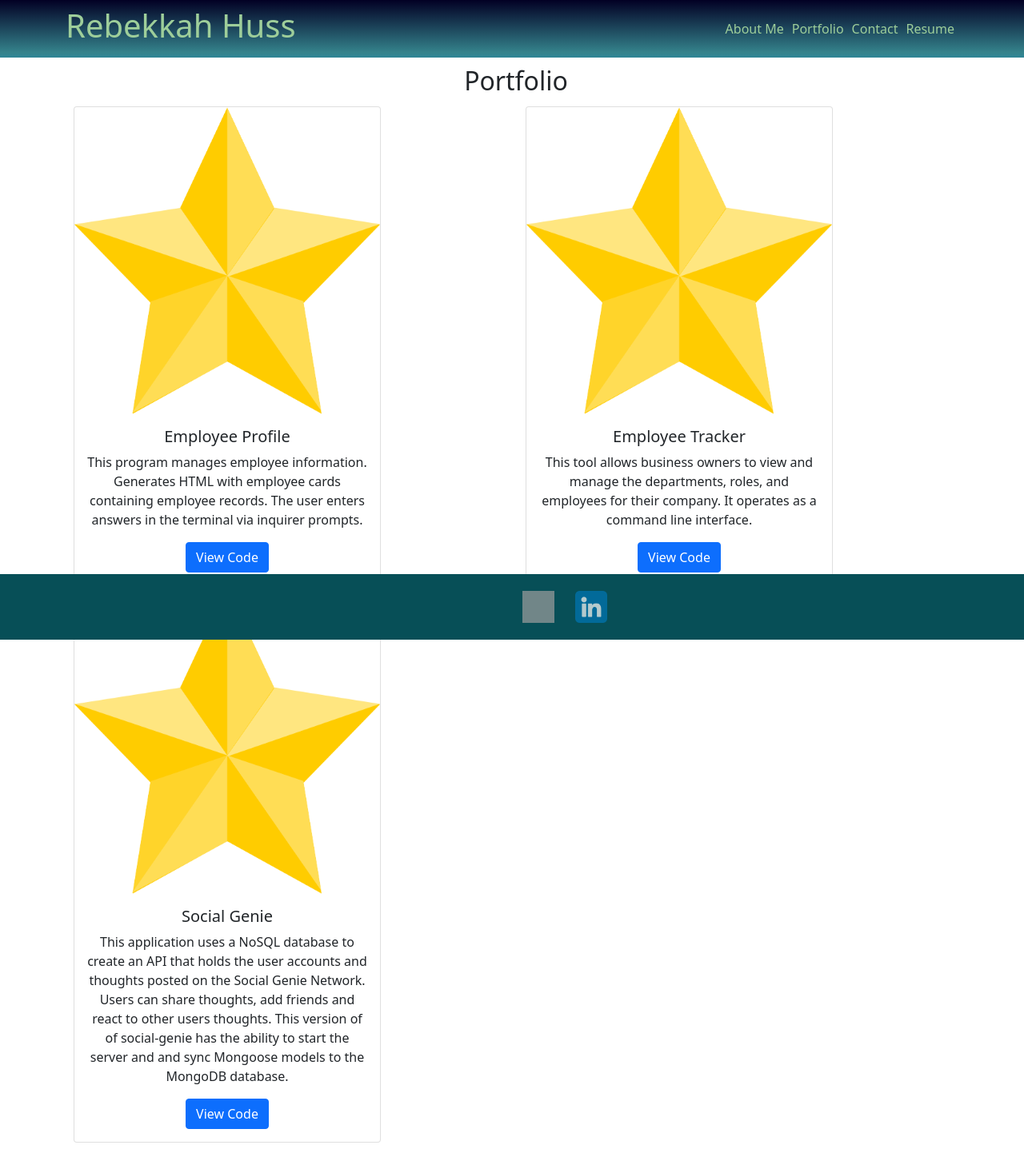
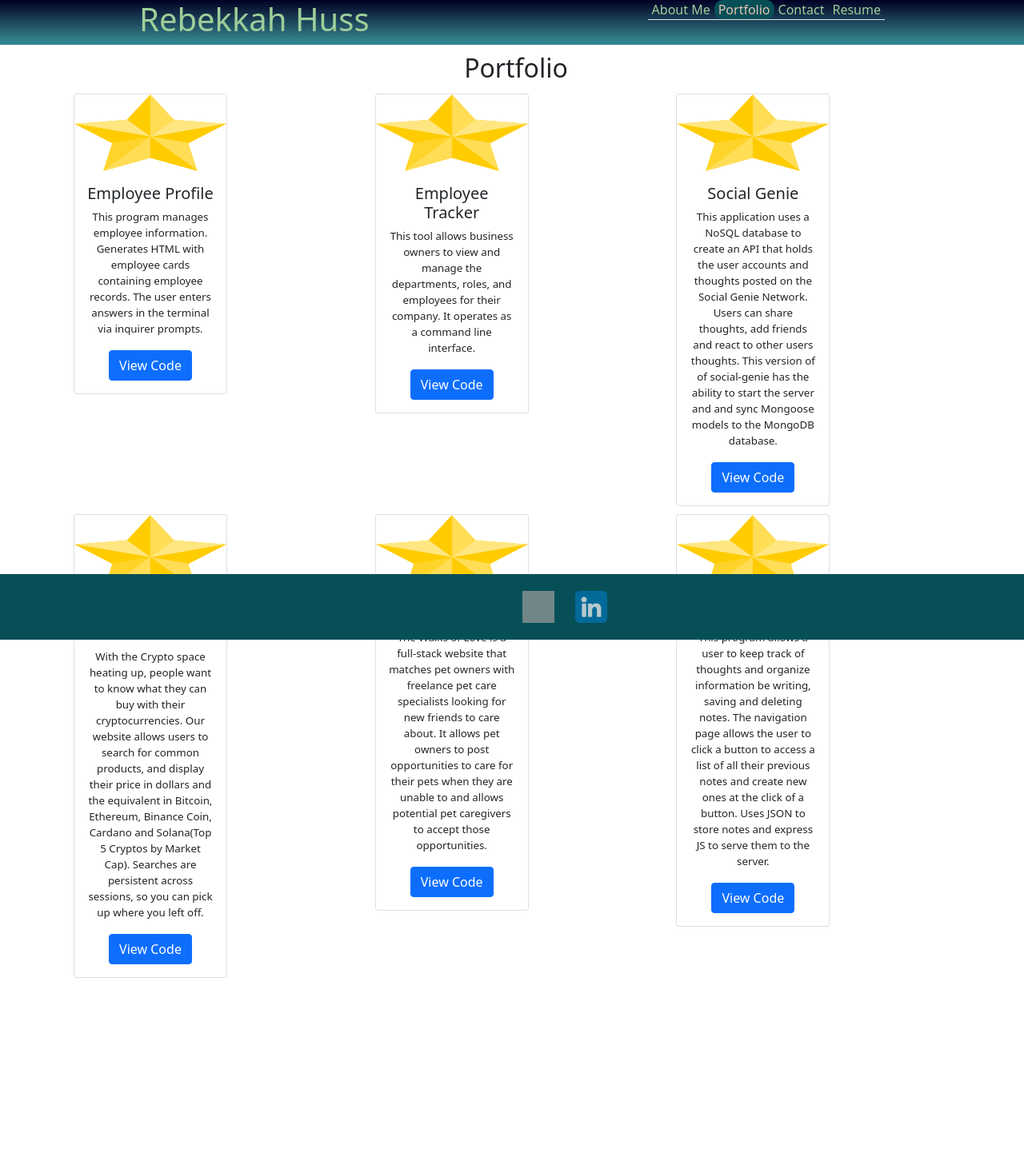
Before and after one commit to bekkahhuss/portsmouth, a React (Create React App) app: page /portfolio in a window 1280 px wide. Shown: the top 1437 px of the page at 80% size. After the commit the page ends 1328 px from the top, so only its background shows below. Built offline with nearby package versions, Linux system fonts and the light colour scheme; grey boxes are pictures that could not be loaded.

Commit message:
Styling updates-tab highlights working

```diff
--- a/src/App.css
+++ b/src/App.css
@@ -49,7 +49,14 @@
 }
 
 .photo {
-  height: 24rem;
+  height: 6rem;
+
+}
+.cardFont {
+  font-size: smaller;
+}
+.cardButton{
+  background-color: #074f57;
 }
 .icon {
   height: 40px;
@@ -76,6 +83,10 @@
   background: rgb(2,0,36);
   background: linear-gradient(180deg, rgba(2,0,36,1) 0%, rgba(52,130,139,1) 91%, rgba(46,133,150,1) 100%);
   color: #9ece9a;
+  width: 100%;
+  display: flex;
+  flex-wrap: wrap;
+  justify-content: space-around;
 }
 
 
@@ -114,3 +125,5 @@
 .extraSpace {
   height: 200px;
 }
+
+/* s */
--- a/src/header.jsx
+++ b/src/header.jsx
@@ -1,39 +1,44 @@
 import Navbar from 'react-bootstrap/Navbar';
-import Container from 'react-bootstrap/Container';
+import {Container, Col} from 'react-bootstrap';
 import Nav from 'react-bootstrap/Nav';
 import { Link } from "react-router-dom"
 import {NavLink} from "react-router-dom"
 
+// export const Header = () => {
+//   return (
+//     <Navbar className='header-test'>
+//       <Container bd="dark">
+//         <Col>
+//         <h1 >Rebekkah Huss</h1>
+//         </Col>
+//         <Col>
+//         <Nav>
+//           <Link to="/" className="App-link"> About Me</Link>
+//           <Link to="/portfolio" className="App-link">Portfolio</Link>
+//           <Link to="/contact" className="App-link">Contact</Link>
+//           <Link to="/resume" className="App-link">Resume</Link>
+//         </Nav>
+//         </Col>
+//       </Container>
+//     </Navbar>
+//   );
+
+
+// };
+
 export const Header = () => {
   return (
-    <Navbar className='header-test'>
-      <Container bd="dark">
-        <h1 >Rebekkah Huss</h1>
-        <Nav>
-          <Link to="/" className="App-link"> About Me</Link>
-          <Link to="/portfolio" className="App-link">Portfolio</Link>
-          <Link to="/contact" className="App-link">Contact</Link>
-          <Link to="/resume" className="App-link">Resume</Link>
-        </Nav>
-      </Container>
-    </Navbar>
-  );
-
-  // return (
-  //   <div className="header">
-  //     <Navbar className="header-test">
-  //       <Col>
-  //         <div>
-  //           <h1>Rebekkah Huss</h1>
-  //         </div>
-  //       </Col>
-        {/* <Col className="App-header-nav">
+    <div className="header-test">
+      <h1>Rebekkah Huss</h1>
+      <div>
+      <Nav variant="tabs" >
         <NavLink
           to="/"
           style={({ isActive }) => ({
-              color: isActive ? "#000000" : "#ffffff",
-              background: isActive ? "#92edf3" : "",
+            color: isActive ? "#e4c5af" : "#9ece9a",
+            background: isActive ? "#074f57" : "",
             borderRadius: "10px",
+            textDecorationLine: "none",
           })}
           className="App-link"
         >
@@ -42,9 +47,10 @@ export const Header = () => {
         <NavLink
           to="/portfolio"
           style={({ isActive }) => ({
-              color: isActive ? "#000000" : "#ffffff",
-              background: isActive ? "#92edf3" : "",
+            color: isActive ? "#e4c5af" : "#9ece9a",
+            background: isActive ? "#074f57" : "",
             borderRadius: "10px",
+            textDecorationLine: "none",
           })}
           className="App-link"
         >
@@ -53,27 +59,29 @@ export const Header = () => {
         <NavLink
           to="/contact"
           style={({ isActive }) => ({
-              color: isActive ? "#000000" : "#ffffff",
-              background: isActive ? "#92edf3" : "",
+            color: isActive ? "#e4c5af" : "#9ece9a",
+            background: isActive ? "#074f57" : "",
             borderRadius: "10px",
+            textDecorationLine: "none",
           })}
           className="App-link"
         >
           Contact
         </NavLink>
         <NavLink
-            to="/Resume"
+          to="/resume"
           style={({ isActive }) => ({
-              color: isActive ? "#000000" : "#ffffff",
-              background: isActive ? "#92edf3" : "",
+            color: isActive ? "#e4c5af" : "#9ece9a",
+            background: isActive ? "#074f57" : "",
             borderRadius: "10px",
+            textDecorationLine: "none",
           })}
           className="App-link"
         >
           Resume
         </NavLink>
-        </Col> */}
-  //     </Navbar>
-  //   </div>
-  // );
+      </Nav>
+      </div>
+    </div>
+  );
 };
--- a/src/routes/portfolio.jsx
+++ b/src/routes/portfolio.jsx
@@ -14,16 +14,16 @@ export default function Portfolio() {
             {/* Row 1*/}
             <Row className="Row-space">
               <Col>
-                <Card style={{ width: "24rem"}}>
+                <Card style={{ width: "12rem" }}>
                   <Card.Img variant="top" src={placeholder} className="photo" />
                   <Card.Body>
                     <Card.Title>Employee Profile</Card.Title>
-                    <Card.Text>
+                    <Card.Text className="cardFont">
                       This program manages employee information. Generates HTML
                       with employee cards containing employee records. The user
                       enters answers in the terminal via inquirer prompts.
                     </Card.Text>
-                    <Button
+                    <Button className='cardButton'
                       variant="primary"
                       href="https://github.com/bekkahhuss/employee-profile"
                     >
@@ -33,16 +33,16 @@ export default function Portfolio() {
                 </Card>
               </Col>
               <Col>
-                <Card className='project-card' style={{ width: "24rem" }}>
+                <Card style={{ width: "12rem" }}>
                   <Card.Img variant="top" src={placeholder} className="photo" />
                   <Card.Body>
                     <Card.Title>Employee Tracker</Card.Title>
-                    <Card.Text>
+                    <Card.Text className='cardFont'>
                       This tool allows business owners to view and manage the
                       departments, roles, and employees for their company. It
                       operates as a command line interface.
                     </Card.Text>
-                    <Button
+                    <Button className='cardButton'
                       variant="primary"
                       href="https://github.com/bekkahhuss/employee-tracker"
                     >
@@ -52,11 +52,11 @@ export default function Portfolio() {
                 </Card>
               </Col>
               <Col>
-                <Card className='project-card' style={{ width: "24rem" }}>
+                <Card style={{ width: "12rem" }}>
                   <Card.Img variant="top" src={placeholder} className="photo" />
                   <Card.Body>
                     <Card.Title>Social Genie</Card.Title>
-                    <Card.Text>
+                    <Card.Text className='cardFont'>
                       This application uses a NoSQL database to create an API
                       that holds the user accounts and thoughts posted on the
                       Social Genie Network. Users can share thoughts, add
@@ -64,7 +64,7 @@ export default function Portfolio() {
                       of social-genie has the ability to start the server and
                       and sync Mongoose models to the MongoDB database.
                     </Card.Text>
-                    <Button
+                    <Button className='cardButton'
                       variant="primary"
                       href="https://github.com/bekkahhuss/social-genie"
                     >
@@ -77,20 +77,20 @@ export default function Portfolio() {
             {/* Row 2*/}
             <Row className="Row-space">
               <Col>
-                <Card className='project-card' style={{ width: "24rem" }}>
+                <Card style={{ width: "12rem" }}>
                   <Card.Img variant="top" src={placeholder} className="photo" />
                   <Card.Body>
                     <Card.Title>Shopping With Bitcoin</Card.Title>
-                    <Card.Text>
+                    <Card.Text className='cardFont'>
                       With the Crypto space heating up, people want to know what
                       they can buy with their cryptocurrencies. Our website
                       allows users to search for common products, and display
                       their price in dollars and the equivalent in Bitcoin,
-                      Ehtereum, Binance Coin, Cardano and Solana(Top 5 Cryptos
+                      Ethereum, Binance Coin, Cardano and Solana(Top 5 Cryptos
                       by Market Cap). Searches are persistent across sessions,
                       so you can pick up where you left off.
                     </Card.Text>
-                    <Button
+                    <Button className='cardButton'
                       variant="primary"
                       href="https://github.com/gordonlc18/shopping_with_bitcoin"
                     >
@@ -100,11 +100,11 @@ export default function Portfolio() {
                 </Card>
               </Col>
               <Col>
-                <Card className='project-card' style={{ width: "24rem" }}>
+                <Card style={{ width: "12rem" }}>
                   <Card.Img variant="top" src={placeholder} className="photo" />
                   <Card.Body>
                     <Card.Title>Walks Of Love</Card.Title>
-                    <Card.Text>
+                    <Card.Text className='cardFont'>
                       The Walks of Love is a full-stack website that matches pet
                       owners with freelance pet care specialists looking for new
                       friends to care about. It allows pet owners to post
@@ -112,7 +112,7 @@ export default function Portfolio() {
                       to and allows potential pet caregivers to accept those
                       opportunities.
                     </Card.Text>
-                    <Button
+                    <Button className='cardButton'
                       variant="primary"
                       href="https://github.com/bdswartz/walks-of-love"
                     >
@@ -122,11 +122,11 @@ export default function Portfolio() {
                 </Card>
               </Col>
               <Col>
-                <Card className='project-card' style={{ width: "24rem" }}>
+                <Card style={{ width: "12rem" }}>
                   <Card.Img variant="top" src={placeholder} className="photo" />
                   <Card.Body>
                     <Card.Title>Note Taker</Card.Title>
-                    <Card.Text>
+                    <Card.Text className='cardFont'>
                       This program allows a user to keep track of thoughts and
                       organize information be writing, saving and deleting
                       notes. The navigation page allows the user to click a
@@ -134,7 +134,7 @@ export default function Portfolio() {
                       create new ones at the click of a button. Uses JSON to
                       store notes and express JS to serve them to the server.
                     </Card.Text>
-                    <Button
+                    <Button className='cardButton'
                       variant="primary"
                       href="https://github.com/bekkahhuss/note-taker"
                     >
```
Lines whose indentation alone changed are shown as unchanged.
